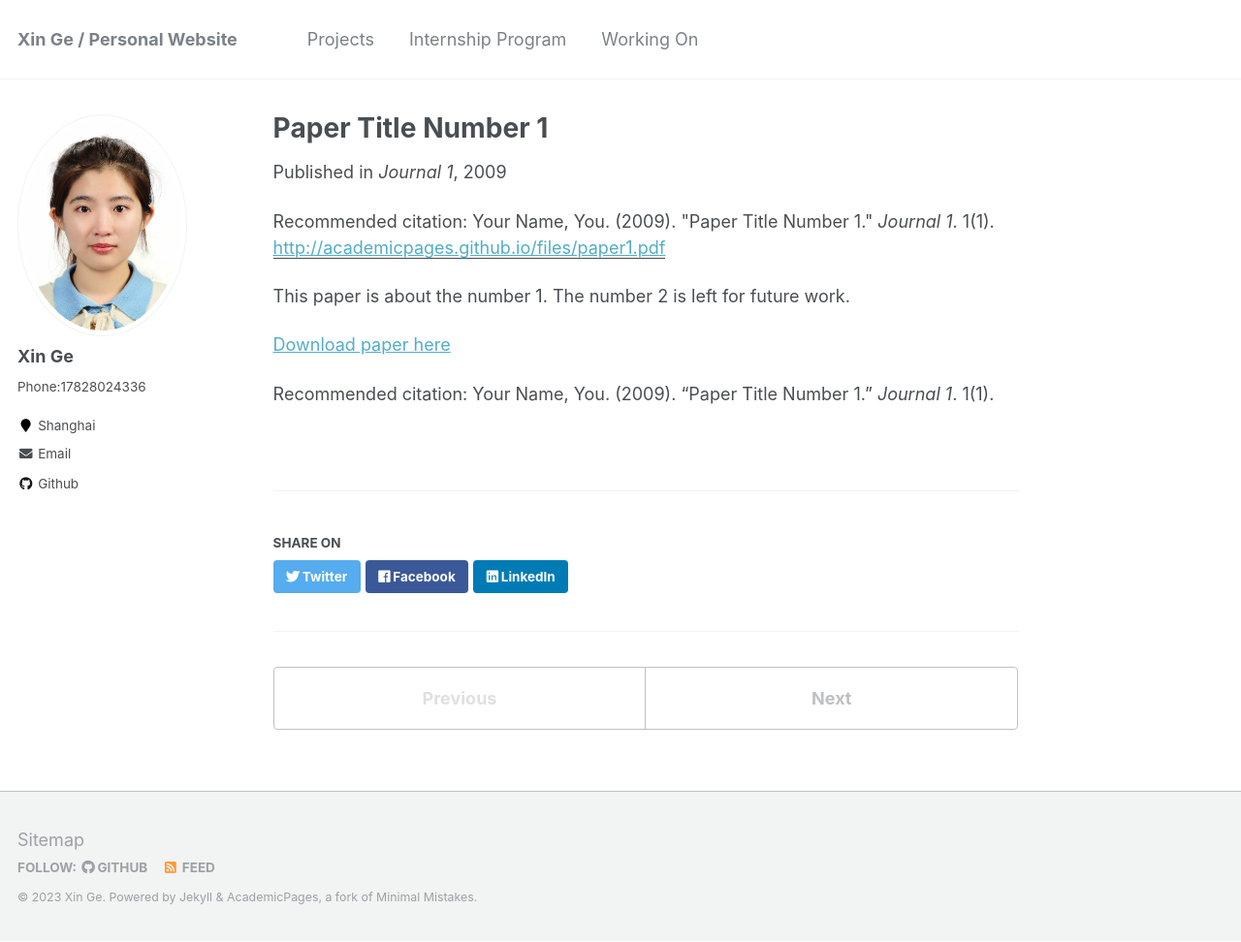
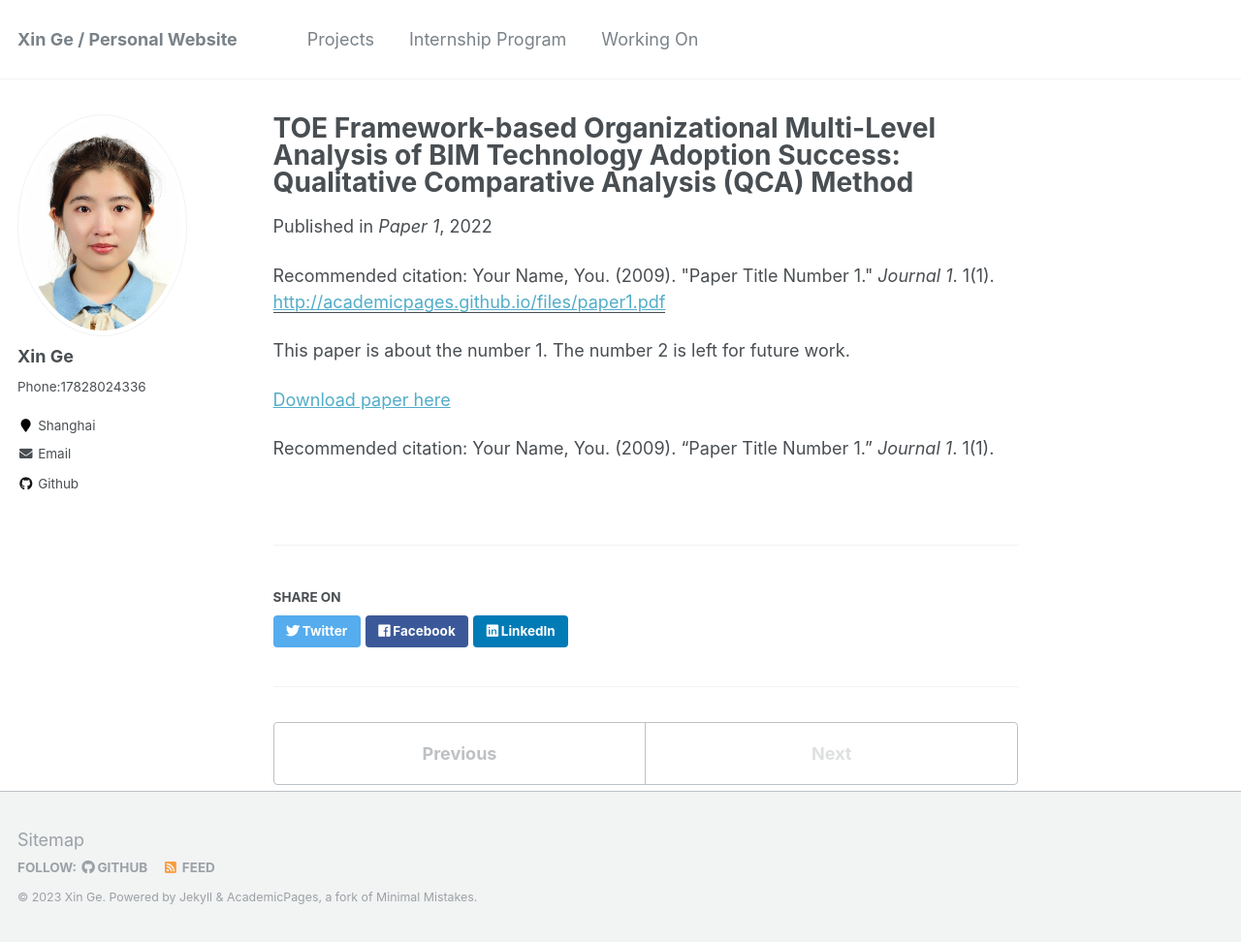
Before and after one commit to Esther0630/Esther0630.github.io, a Jekyll site: the page built from _publications/2009-10-01-paper-title-number-1.md, in a window 1280 px wide and 972 px high. Shown: the whole window at 97% size. Built offline with Jekyll 4.4.1, drawn with Linux system fonts in a browser that asks for light colours; a file with an impossible date is left out.

Commit message:
Update 2009-10-01-paper-title-number-1.md

```diff
--- a/_publications/2009-10-01-paper-title-number-1.md
+++ b/_publications/2009-10-01-paper-title-number-1.md
@@ -1,10 +1,10 @@
 ---
-title: "Paper Title Number 1"
+title: "TOE Framework-based Organizational Multi-Level Analysis of BIM Technology Adoption Success: Qualitative Comparative Analysis (QCA) Method"
 collection: publications
 permalink: /publication/2009-10-01-paper-title-number-1
-excerpt: 'This paper is about the number 1. The number 2 is left for future work.'
-date: 2009-10-01
-venue: 'Journal 1'
+excerpt: 'Through the early analysis of software product users, plan and analyze the research framework of BIM, and complete the modeling process and design.'
+date: 2022-12-01
+venue: 'Paper 1'
 paperurl: 'http://academicpages.github.io/files/paper1.pdf'
 citation: 'Your Name, You. (2009). &quot;Paper Title Number 1.&quot; <i>Journal 1</i>. 1(1).'
 ---
```
